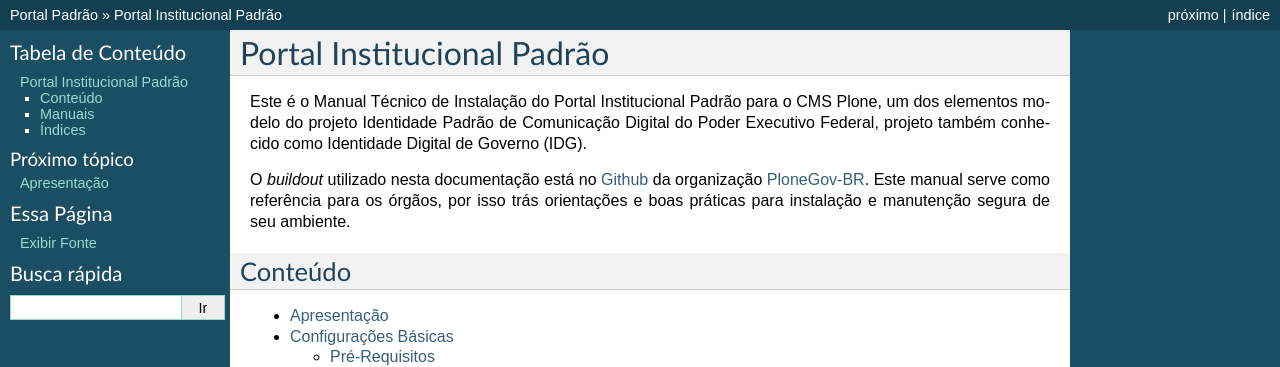
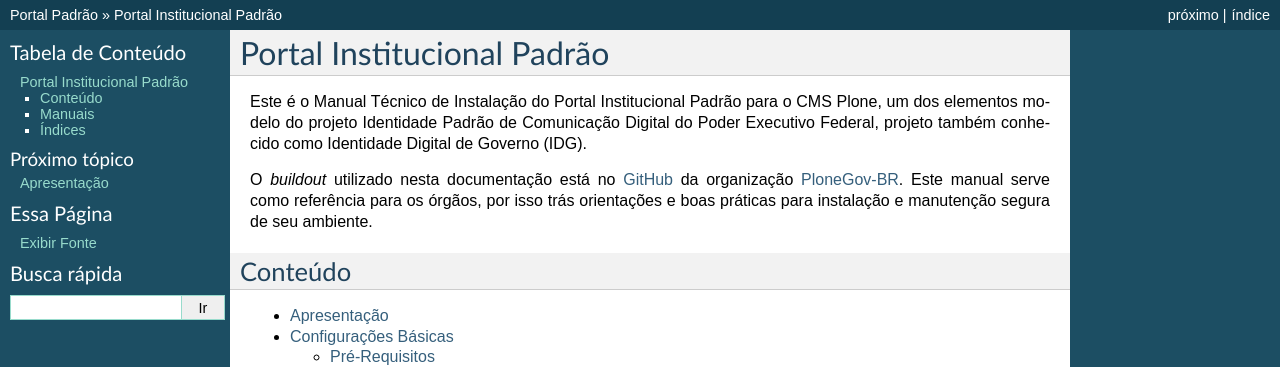
Before and after one commit to plonegovbr/portal.buildout, a Sphinx documentation site: the page built from docs/index.rst, in a window 1280 px wide. Shown: the top 367 px of the page. Built offline with Sphinx 7.4.7, drawn with Linux system fonts in a browser that asks for light colours.

```diff
--- a/docs/index.rst
+++ b/docs/index.rst
@@ -6,7 +6,7 @@ Este é o Manual Técnico de Instalação do Portal Institucional Padrão para o
 Plone, um dos elementos modelo do projeto Identidade Padrão de Comunicação Digital
 do Poder Executivo Federal, projeto também conhecido como Identidade Digital de Governo (IDG).
 
-O *buildout* utilizado nesta documentação está no :term:`Github` da organização
+O *buildout* utilizado nesta documentação está no :term:`GitHub` da organização
 :term:`PloneGov-BR`. Este manual serve como referência para os órgãos, por isso
 trás orientações e boas práticas para instalação e manutenção segura de seu ambiente.
 
```
